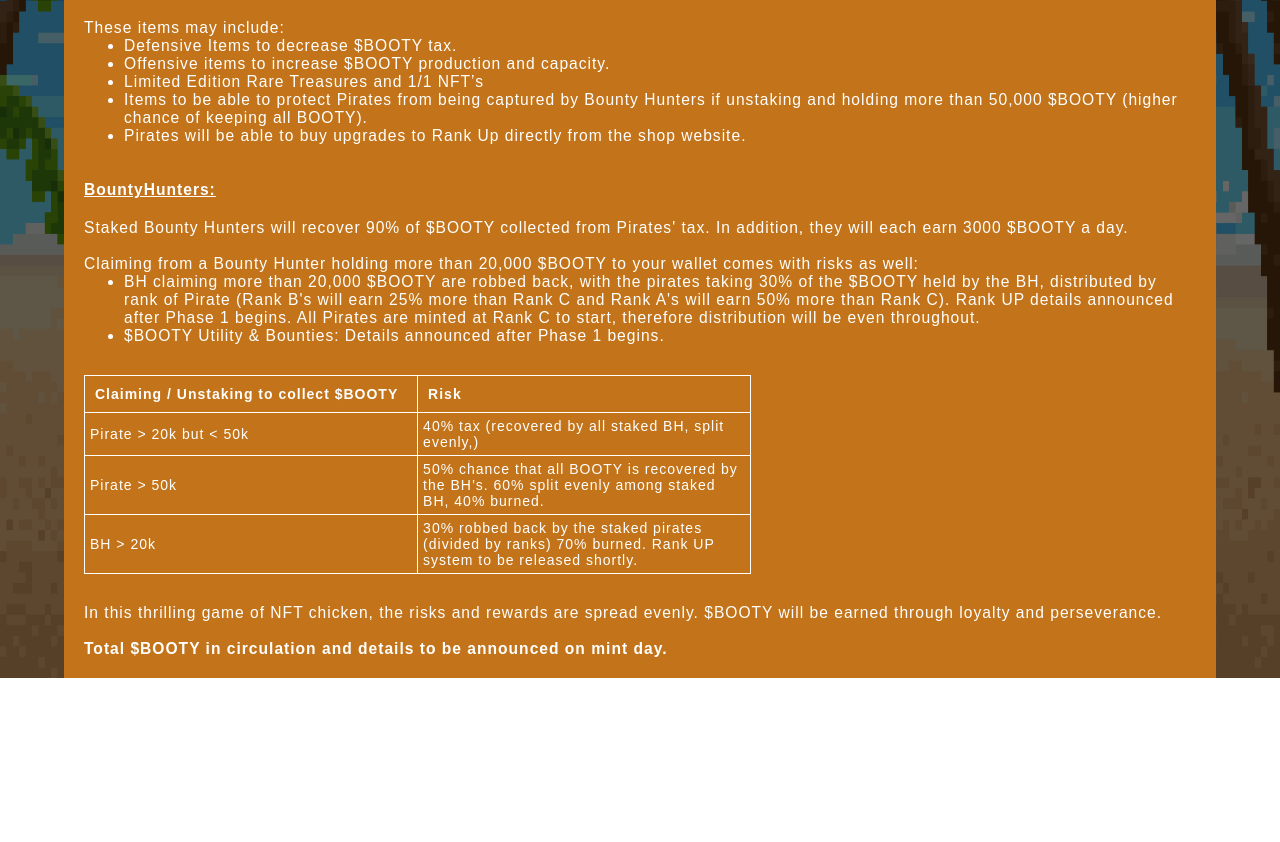
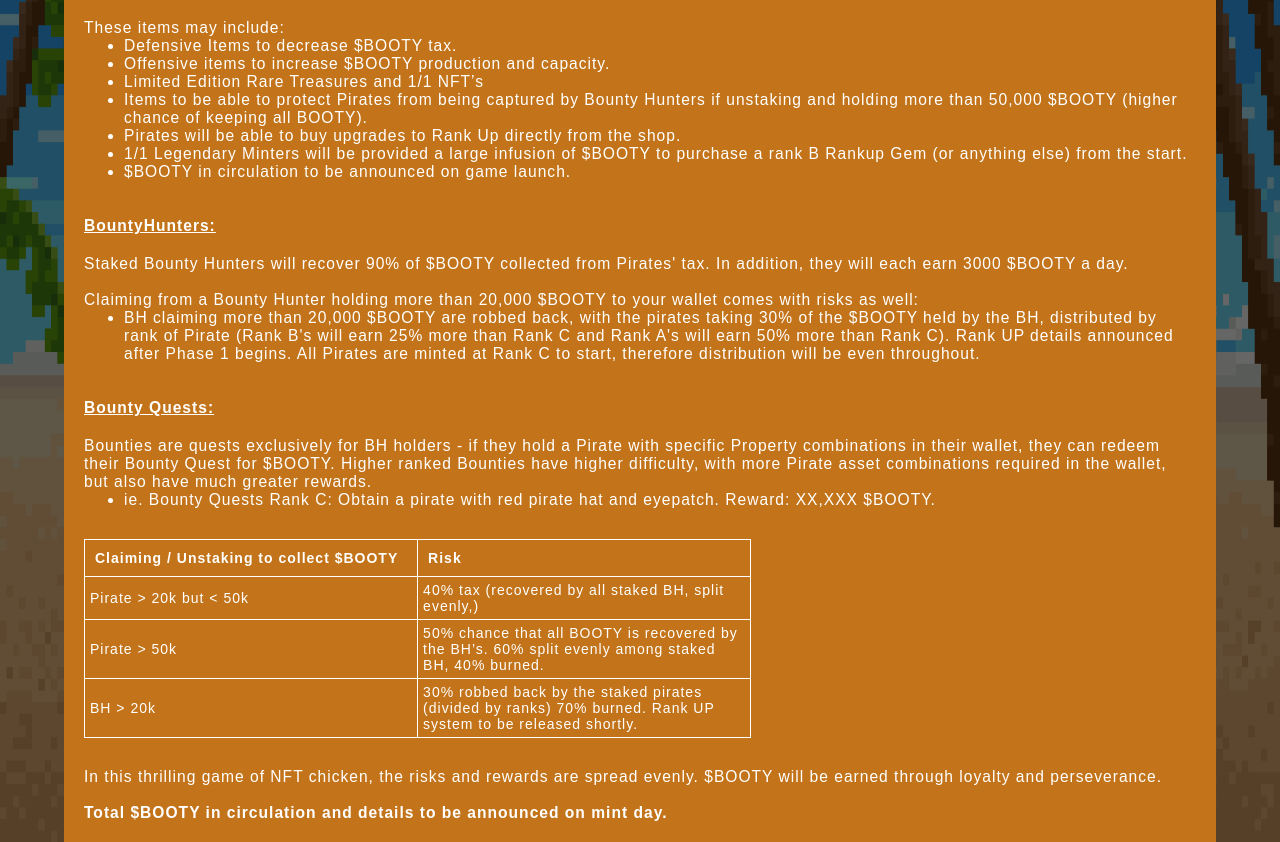
Before and after one commit to josephp126/piratehunternft-frontend, a React (Create React App) app: page /whitepaper in a window 1280 px wide. Shown: the part 980-1822 px from the top of the page. Before the commit the page ends 1658 px from the top, so only its background shows below. Built offline with nearby package versions, Linux system fonts and the light colour scheme.

Commit message:
Update WhitePaper.js

```diff
--- a/src/components/WhitePaper.js
+++ b/src/components/WhitePaper.js
@@ -57,9 +57,13 @@ const WhitePaper = () => {
                     <li>Items to be able to protect Pirates from being captured by Bounty Hunters if unstaking and holding more than 50,000 $BOOTY (higher chance of keeping all BOOTY).
                     </li>
 
-                    <li>Pirates will be able to buy upgrades to Rank Up directly from the shop website.
+                    <li>Pirates will be able to buy upgrades to Rank Up directly from the shop.
                     </li>
-                </ul>
+                    <li> 1/1 Legendary Minters will be provided a large infusion of $BOOTY to purchase a rank B Rankup Gem (or anything else) from the start.
+                    </li>
+                    <li>$BOOTY in circulation to be announced on game launch.
+                    </li>
+</ul>
                 <br></br> <br></br>
 
                 <p>BountyHunters:</p>
@@ -70,8 +74,14 @@ const WhitePaper = () => {
 
                 <ul>
                     <li> BH claiming more than 20,000 $BOOTY are robbed back, with the pirates taking 30% of the $BOOTY held by the BH, distributed by rank of Pirate (Rank B's will earn 25% more than Rank C and Rank A's will earn 50% more than Rank C). Rank UP details announced after Phase 1 begins. All Pirates are minted at Rank C to start, therefore distribution will be even throughout.
+                </li>
+                <br></br> <br></br>
+
+                <p>Bounty Quests:</p>
+                Bounties are quests exclusively for BH holders - if they hold a Pirate with specific Property combinations in their wallet, they can redeem their Bounty Quest for $BOOTY. Higher ranked Bounties have higher difficulty, with more Pirate asset combinations required in the wallet, but also have much greater rewards.
+
+                 <li> ie. Bounty Quests Rank C: Obtain a pirate with red pirate hat and eyepatch.   Reward: XX,XXX $BOOTY.
                     </li>
-                    <li>$BOOTY Utility & Bounties: Details announced after Phase 1 begins.</li>
                 </ul>
 
                 <table className="white">
```
